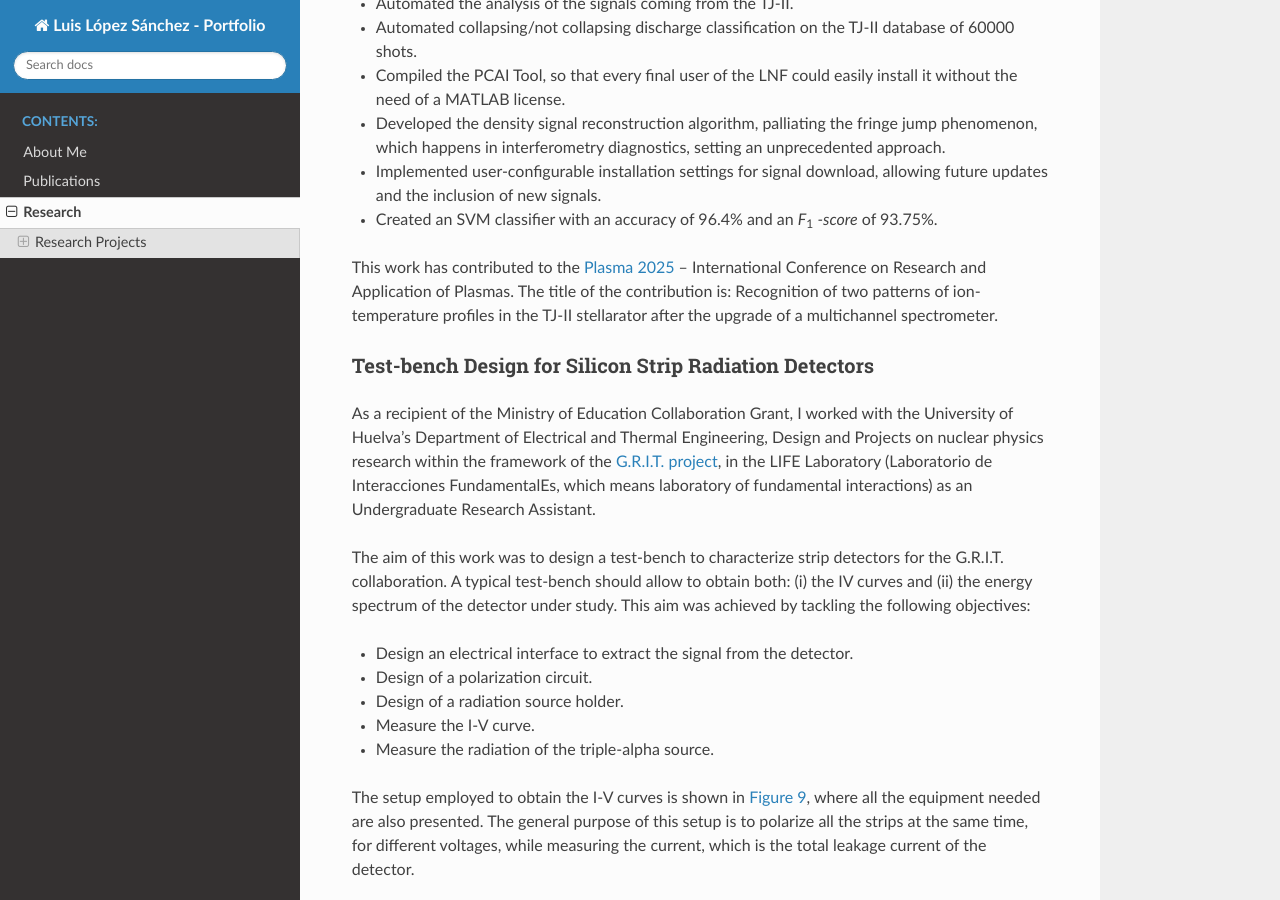
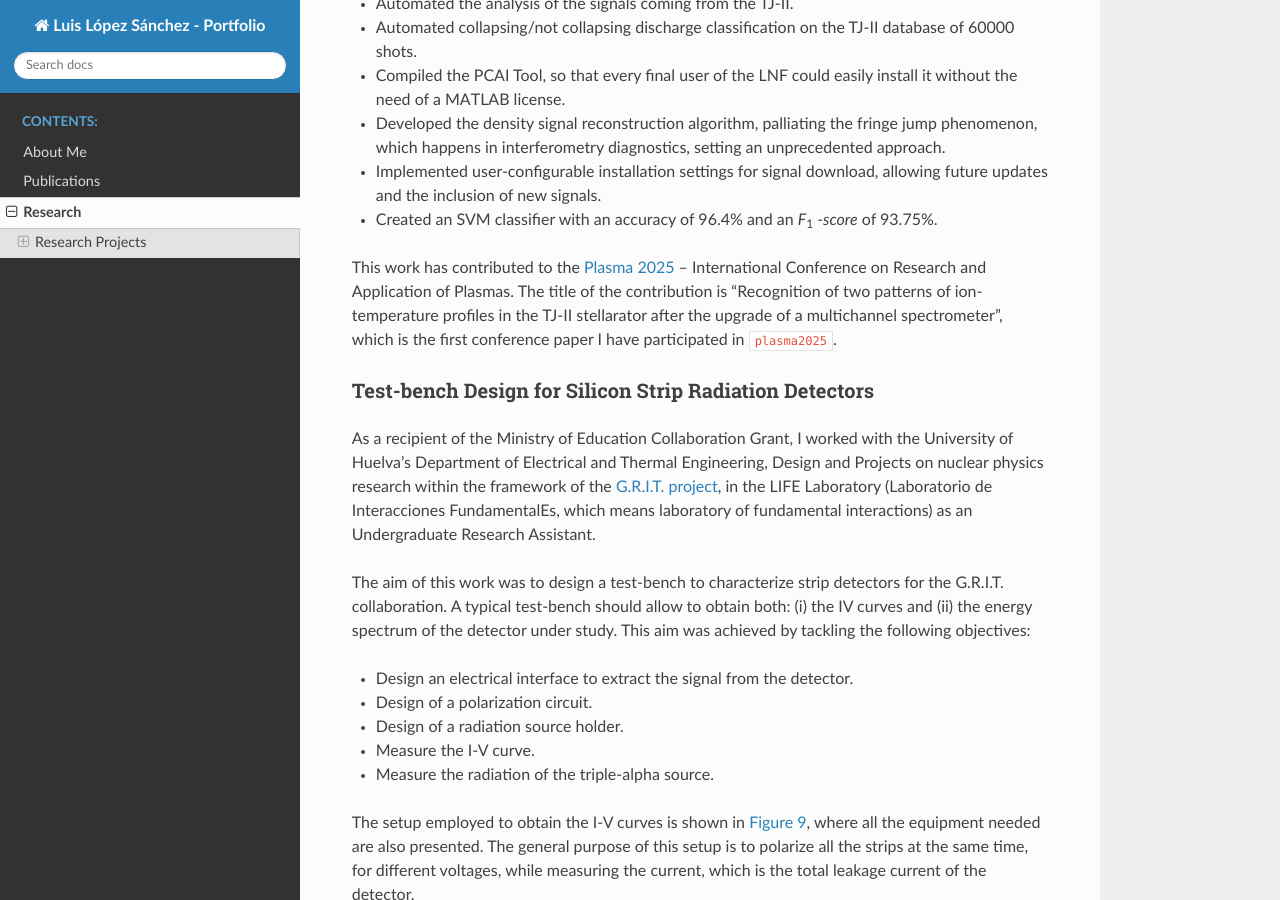
Before and after one commit to luilop13/portfolio, a Sphinx documentation site: the page built from source/research.rst, in a window 1280 px wide and 900 px high, scrolled down 6001 px. Built offline with Sphinx 7.4.7 and the Read the Docs theme 3.1.0, drawn with Linux system fonts in a browser that asks for light colours; cross-references to code outside the pages are shown as plain code.

Commit message:
First conference paper reference updated

```diff
--- a/source/references.bib
+++ b/source/references.bib
@@ -11,3 +11,11 @@
     issn = {1424-8220},
     doi = {10.3390/s23125384}
 }
+
+@inproceedings{plasma2025,
+    author = {B. López-Miranda and L. López-Sánchez and D. Amador and J. Vega and S. Dormido-Canto and A. Baciero and I. Pastor and the TJ-II Team},
+    title = {Recognition of two patterns of ion-temperature profiles in the TJ-II stellarator after the upgrade of a multichannel spectrometer},
+    booktitle = {PLASMA 2025 - International Conference on Research and Application of Plasmas},
+    year = {2025},
+    doi = {10.13140/RG.2.2.17959.61602}
+}
--- a/source/research.rst
+++ b/source/research.rst
@@ -170,8 +170,8 @@ great importance to the LNF final users:
   93.75%.
 
 This work has contributed to the `Plasma 2025 <https://plasma2025.ipplm.pl/wp-content/uploads/2025/09/Agenda_PLASMA2025.pdf>`_  – International Conference on Research
-and Application of Plasmas. The title of the contribution is: Recognition of two patterns of ion-temperature profiles in the TJ-II stellarator after
-the upgrade of a multichannel spectrometer.
+and Application of Plasmas. The title of the contribution is "Recognition of two patterns of ion-temperature profiles in the TJ-II stellarator after
+the upgrade of a multichannel spectrometer", which is the first conference paper I have participated in :cite:`plasma2025`.
 
 Test-bench Design for Silicon Strip Radiation Detectors
 ^^^^^^^^^^^^^^^^^^^^^^^^^^^^^^^^^^^^^^^^^^^^^^^^^^^^^^^
```
